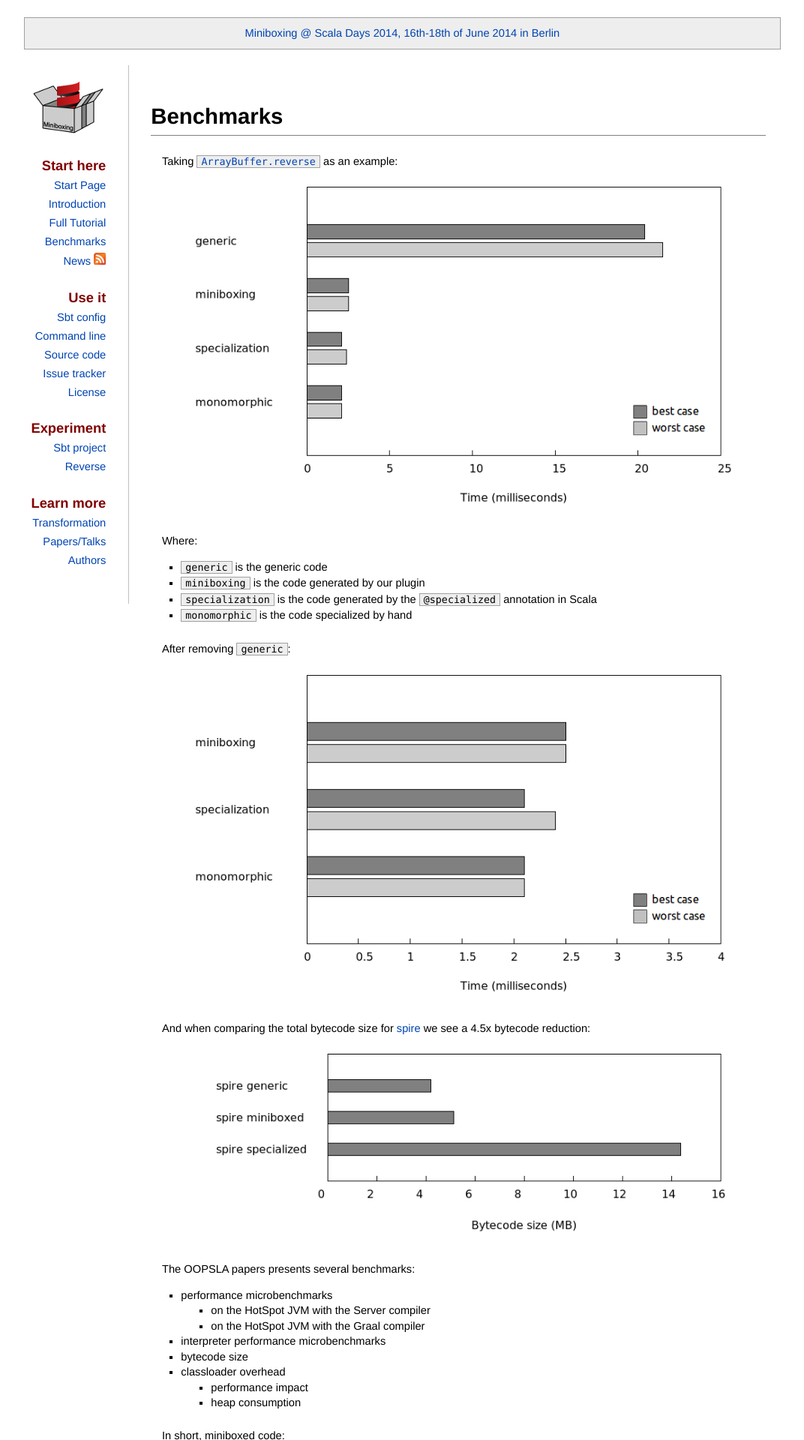
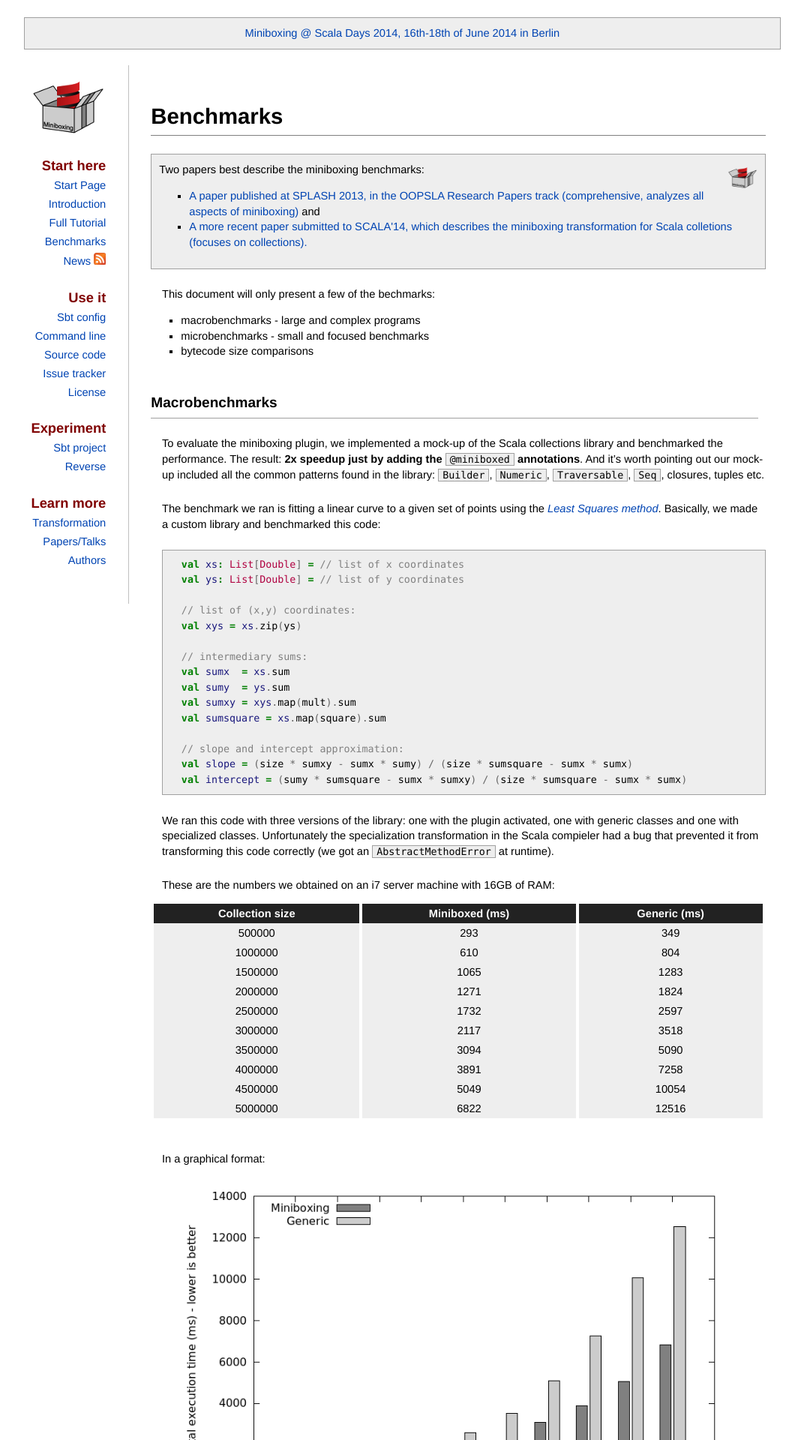
Before and after one commit to miniboxing/miniboxing.github.io, a Jekyll site: the page built from benchmarks.md, in a window 1280 px wide. Shown: the top 1920 px of the page at 75% size, without its empty margins (111-1183 px from the left). Built offline with Jekyll 4.4.1, drawn with Linux system fonts in a browser that asks for light colours; comment, search, counter and statistics services are not loaded; some of the changed text lies outside the part shown.

Commit message:
Website twix

```diff
--- a/_includes/oopsla.md
+++ b/_includes/oopsla.md
@@ -1,6 +1,10 @@
 <p>
 <div class="paper">
-  <img src="mbox2-thumbnail.png" alt="paper" height="40px" align="left"/>
-  <a href="https://github.com/miniboxing/miniboxing-plugin/blob/wip/docs/2013-07-oopsla-preprint.pdf?raw=true">The most comprehensive and up to date presentation on miniboxing is the paper published at SPLASH 2013, in the OOPSLA Research Papers track.</a>
+  <img src="mbox2-thumbnail.png" alt="paper" height="40px" align="right"/>
+  Two papers best describe the miniboxing benchmarks:
+  <ul>
+    <li><a href="https://github.com/miniboxing/miniboxing-plugin/blob/wip/docs/2013-07-oopsla-preprint.pdf?raw=true">A paper published at SPLASH 2013, in the OOPSLA Research Papers track (comprehensive, analyzes all aspects of miniboxing)</a> and </li>
+    <li><a href="https://github.com/miniboxing/miniboxing-plugin/blob/wip/docs/2014-04-miniboxing-scala-collections.pdf?raw=true">A more recent paper submitted to SCALA'14, which describes the miniboxing transformation for Scala colletions (focuses on collections).</a></li>
+    </ul>
 </div>
 </p>
--- a/_includes/oopsla2.md
+++ b/_includes/oopsla2.md
@@ -1,5 +1,5 @@
 <p>
 <div class="paper">
-  <a href="https://github.com/miniboxing/miniboxing-plugin/blob/wip/docs/2013-07-oopsla-preprint.pdf?raw=true">For more details, please refer to the SPLASH 2013 paper.</a>
+  <a href="https://github.com/miniboxing/miniboxing-plugin/blob/wip/docs/2013-07-oopsla-preprint.pdf?raw=true">For more details, please see this SPLASH 2013 paper</a> or this <a href="https://github.com/miniboxing/miniboxing-plugin/blob/wip/docs/2014-04-miniboxing-scala-collections.pdf?raw=true">submission to the Scala workshop 2014.</a>
 </div>
 </p>
--- a/benchmarks.md
+++ b/benchmarks.md
@@ -4,46 +4,76 @@ title: Benchmarks
 short_title: Benchmarks
 ---
 
-<!--
-In order to benchmark the performance of Miniboxing, we implemented the _Least Square method_ ; a procedure which finds the best-fitting linear curve to a given set of points. This method has been proved to give better results with Miniboxing, since the plugin aims to optimize numerical application that are likely to use primitive types. This has been done by programming a mock-up library that includes multiple patterns commonly used in official Scala collections, so it could be optimized by the plugin.
+{% include oopsla.md %}
 
-{% highlight text %}
-$ sbt
-[info] Loading project definition from ...
-[info] Set current project to miniboxing (in build file:/...)
-> miniboxing-lib-bench/test
-Starting miniboxed benchmarks. Lay back, it might take a few minutes to stabilize...
-  Miniboxed.Least Squares Method with List[Double]: Parameters(size -> 100000) :   40.17284
-  Miniboxed.Least Squares Method with List[Double]: Parameters(size -> 200000) :   86.06873
-  Miniboxed.Least Squares Method with List[Double]: Parameters(size -> 300000) :  141.54581
-  Miniboxed.Least Squares Method with List[Double]: Parameters(size -> 400000) :  207.75295
-  Miniboxed.Least Squares Method with List[Double]: Parameters(size -> 500000) :  280.18537
-  Miniboxed.Least Squares Method with List[Double]: Parameters(size -> 600000) :  323.60013
-  Miniboxed.Least Squares Method with List[Double]: Parameters(size -> 700000) :  457.84940
-  Miniboxed.Least Squares Method with List[Double]: Parameters(size -> 800000) :  484.78261
-  Miniboxed.Least Squares Method with List[Double]: Parameters(size -> 900000) :  580.94868
-  Miniboxed.Least Squares Method with List[Double]: Parameters(size -> 1000000):  705.98469
-Starting generic benchmarks. Lay back, it might take a few minutes to stabilize...
-  Generic.Least Squares Method with List[Double]  : Parameters(size -> 100000) :   47.00287
-  Generic.Least Squares Method with List[Double]  : Parameters(size -> 200000) :  107.68081
-  Generic.Least Squares Method with List[Double]  : Parameters(size -> 300000) :  170.01293
-  Generic.Least Squares Method with List[Double]  : Parameters(size -> 400000) :  243.97792
-  Generic.Least Squares Method with List[Double]  : Parameters(size -> 500000) :  480.00209
-  Generic.Least Squares Method with List[Double]  : Parameters(size -> 600000) :  449.29038
-  Generic.Least Squares Method with List[Double]  : Parameters(size -> 700000) :  537.75408
-  Generic.Least Squares Method with List[Double]  : Parameters(size -> 800000) :  715.98054
-  Generic.Least Squares Method with List[Double]  : Parameters(size -> 900000) :  888.55467
-  Generic.Least Squares Method with List[Double]  : Parameters(size -> 1000000): 1356.75306
-[info] Passed: Total 0, Failed 0, Errors 0, Passed 0
-[success] Total time: 498 s, completed May 22, 2014 1:26:31 PM
+This document will only present a few of the bechmarks:
+
+ * macrobenchmarks - large and complex programs
+ * microbenchmarks - small and focused benchmarks
+ * bytecode size comparisons
+
+
+## Macrobenchmarks
+
+To evaluate the miniboxing plugin, we implemented a mock-up of the Scala collections library and benchmarked the performance. The result: **2x speedup just by adding the** `@miniboxed` **annotations**. And it's worth pointing out our mock-up included all the common patterns found in the library: `Builder`, `Numeric`, `Traversable`, `Seq`, closures, tuples etc.
+
+The benchmark we ran is fitting a linear curve to a given set of points using the [_Least Squares method_](http://en.wikipedia.org/wiki/Least_squares). Basically, we made a custom library and benchmarked this code:
+
+{% highlight scala %}
+  val xs: List[Double] = // list of x coordinates
+  val ys: List[Double] = // list of y coordinates
+
+  // list of (x,y) coordinates:
+  val xys = xs.zip(ys)
+
+  // intermediary sums:
+  val sumx  = xs.sum
+  val sumy  = ys.sum
+  val sumxy = xys.map(mult).sum
+  val sumsquare = xs.map(square).sum
+
+  // slope and intercept approximation:
+  val slope = (size * sumxy - sumx * sumy) / (size * sumsquare - sumx * sumx)
+  val intercept = (sumy * sumsquare - sumx * sumxy) / (size * sumsquare - sumx * sumx)
 {% endhighlight %}
--->
 
-Taking [`ArrayBuffer.reverse`](/benchmarks.html) as an example:
+We ran this code with three versions of the library: one with the plugin activated, one with generic classes and one with specialized classes. Unfortunately the specialization transformation in the Scala compieler had a bug that prevented it from transforming this code correctly (we got an `AbstractMethodError` at runtime).
+
+These are the numbers we obtained on an i7 server machine with 16GB of RAM:
+
+Collection size | Miniboxed (ms) |   Generic (ms)
+----------------|----------------|---------------
+         500000 |            293 |            349
+        1000000 |            610 |            804
+        1500000 |           1065 |           1283
+        2000000 |           1271 |           1824
+        2500000 |           1732 |           2597
+        3000000 |           2117 |           3518
+        3500000 |           3094 |           5090
+        4000000 |           3891 |           7258
+        4500000 |           5049 |          10054
+        5000000 |           6822 |          12516
+
+<br/>
+In a graphical format:
+<br/>
+<br/>
+
+<center><img width="90%" src="/graphs/linkedlist/linkedlist.png"/></center>
+
+
+## Microbenchmarks
+
+Another important benchmark is the `ArrayBuffer.reverse`. This is the most difficult benchmark to get right, since the
+miniboxing transformation interacts with the Java Virtual Machine optimization heuristics and, if the transformation is
+not done correctly, miniboxing can actually hurt performance (more details in the OOPSLA paper).
+
+These are our current results:
 
 <center><img width="90%" src="/graphs/speed-gen.png"/></center>
 
 Where:
+
  * `generic` is the generic code
  * `miniboxing` is the code generated by our plugin
  * `specialization` is the code generated by the `@specialized` annotation in Scala
@@ -53,11 +83,15 @@ After removing `generic`:
 
 <center><img width="90%" src="/graphs/speed-spec.png"/></center>
 
-And when comparing the total bytecode size for [spire](https://github.com/non/spire) we see a 4.5x bytecode reduction:
+## Bytecode Size
+
+When comparing the total bytecode size for [spire](https://github.com/non/spire) we see a 4.5x bytecode reduction:
 
 <center><img width="90%" src="/graphs/size.png"/></center>
 
-The OOPSLA papers presents several benchmarks:
+## More Benchmarks
+
+The <a href="https://github.com/miniboxing/miniboxing-plugin/blob/wip/docs/2013-07-oopsla-preprint.pdf?raw=true">OOPSLA'13 paper</a> presents several other benchmarks:
 
  * performance microbenchmarks
    * on the HotSpot JVM with the Server compiler
@@ -68,10 +102,13 @@ The OOPSLA papers presents several benchmarks:
    * performance impact
    * heap consumption
 
+The <a href="https://github.com/miniboxing/miniboxing-plugin/blob/wip/docs/2014-04-miniboxing-scala-collections.pdf?raw=true">SCALA'14 paper</a> presents:
+
+ * a high-level overview of patterns in Scala
+ * benchmarks for a mock-up of the Scala collection linked list
+
 In short, miniboxed code:
 
  * is up to *22x faster* than generic code
  * matches the performance of specialization
  * is marginally slower compared to monomorphic code
-
-{% include oopsla2.md %}
--- a/css/table.css
+++ b/css/table.css
@@ -3,6 +3,8 @@ table {
   border-collapse: separate;
   border-spacing: 4px 0;
   padding-top:1em;
+  text-align: center;
+  font-size: 11pt
 }
 
 th{
@@ -11,6 +13,8 @@ th{
   background-color:#222222;
   text-align:left;
   color:#ffffff;
+  text-align: center;
+  font-size: 11pt
 }
 
 td{
@@ -18,4 +22,6 @@ td{
   vertical-align:middle;
   background-color:#eeeeee;
   text-align:left;
+  text-align: center;
+  font-size: 11pt
 }
```
Also changed, not shown: graphs/linkedlist/data.txt (added, +30 -0 lines), index.md (+16 -36 lines), Gemfile.lock (added), graphs/linkedlist/collection.png (added), graphs/linkedlist/linkedlist.png (added), graphs/lsm.png (deleted), 3 other files.
